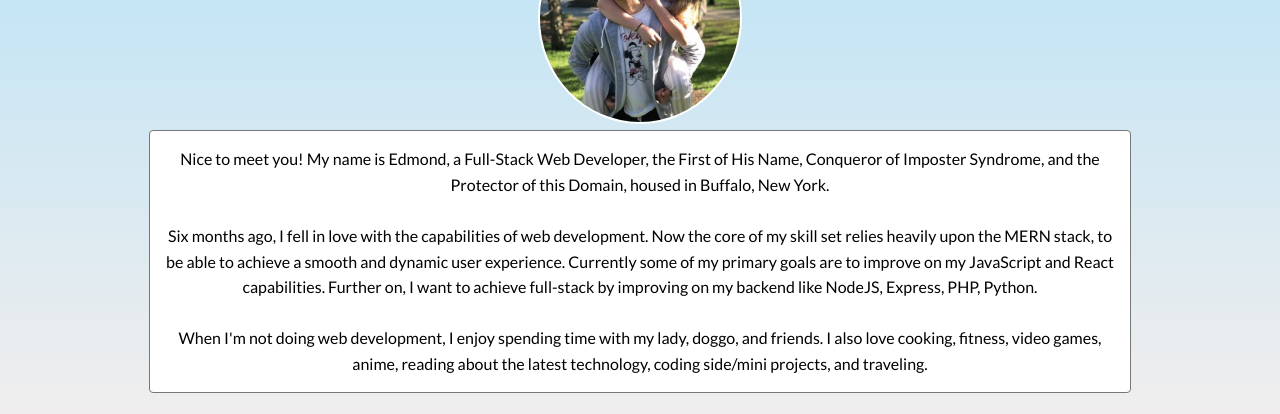
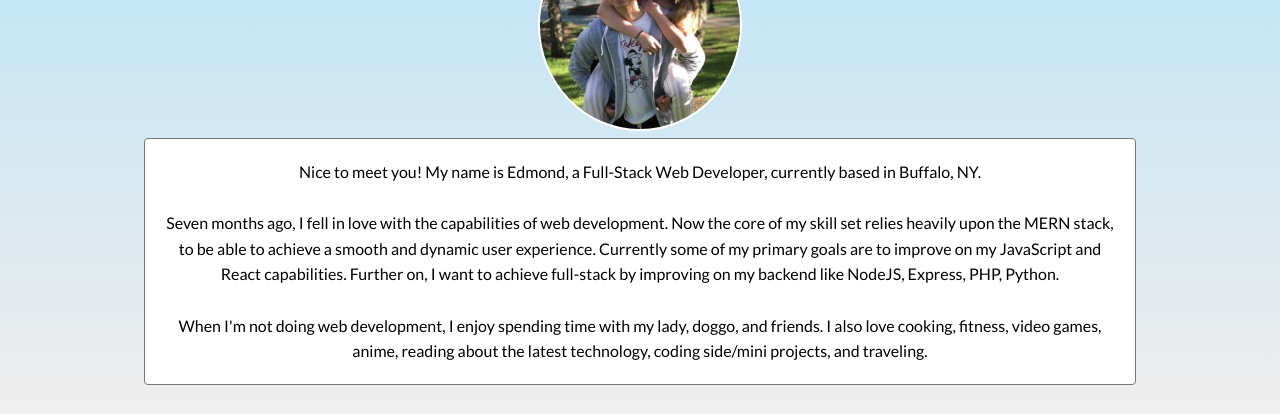
Before and after one commit to edjunma/ejm-portfolio, a website: page dist/index.html in a window 1280 px wide. Shown: the part 1040-1454 px from the top of the page. Drawn offline with Linux system fonts and the light colour scheme; some packages are replaced by stand-ins of ours; a script that the page names is missing.

Commit message:
7/14 update to portfolio

```diff
--- a/scss/main.scss
+++ b/scss/main.scss
@@ -1,5 +1,5 @@
-@import "config";
-@import "utilities";
+@import 'config';
+@import 'utilities';
 
 // General Styles
 * {
@@ -8,7 +8,7 @@
 }
 
 body {
-	font-family: "Lato", Arial, Helvetica, sans-serif;
+	font-family: 'Lato', Arial, Helvetica, sans-serif;
 	line-height: 1.6;
 	background: #fff;
 }
@@ -67,7 +67,7 @@ img {
 	}
 
 	a {
-		font-family: "Roboto", Helvetica, Arial, sans-serif;
+		font-family: 'Roboto', Helvetica, Arial, sans-serif;
 		font-weight: 500;
 		font-size: 18px;
 		text-decoration: none;
@@ -143,7 +143,7 @@ img {
 			border: 1px solid #333;
 			border-radius: 4px;
 			box-shadow: 3px 3px 3px rgba(0, 0, 0, 0.5);
-			font-family: "Arial";
+			font-family: 'Arial';
 			font-weight: bold;
 			font-size: 16px;
 			width: 120px;
@@ -201,7 +201,7 @@ section p {
 	}
 
 	.about-info {
-		padding: 15px;
+		padding: 20px;
 		background-color: #fff;
 		border: 1px solid #777;
 		border-radius: 4px;
@@ -248,7 +248,7 @@ section p {
 		}
 
 		h3 {
-			font-family: "Lato", sans-serif;
+			font-family: 'Lato', sans-serif;
 			font-size: 16px;
 			margin: auto;
 		}
@@ -464,7 +464,7 @@ section p {
 	text-align: center;
 
 	.footer-note {
-		font-family: "Lato", sans-serif;
+		font-family: 'Lato', sans-serif;
 		margin-top: 12px;
 	}
 
```
Also changed, not shown: dist/css/main.css, dist/index.html, 1 other file.
